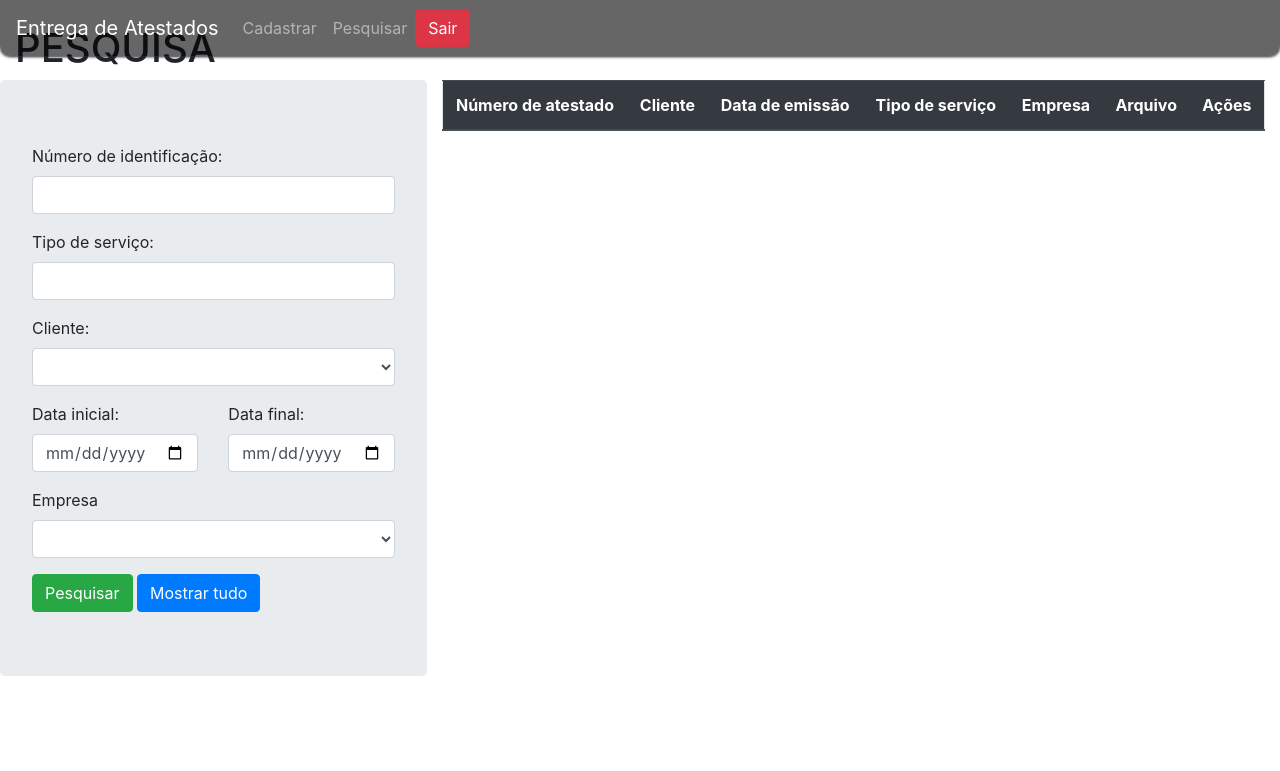
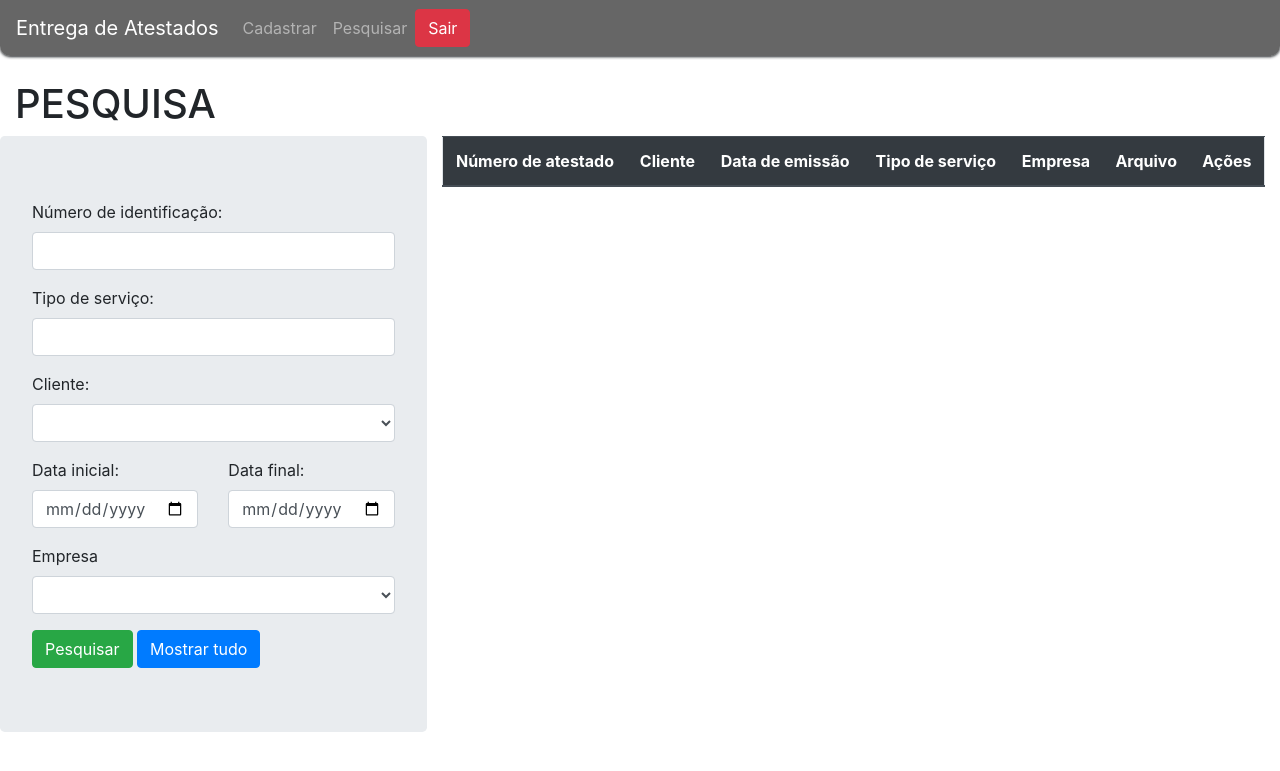
Before and after one commit to Mclara08/atestado-conjunto, a Django app: page /pesquisa/ in a window 1280 px wide. Shown: the top 771 px of the page. Run offline with Django 3.2, Linux system fonts and the light colour scheme; the visitor is signed in with stand-in values (Sample User, id 1); data that the repository does not hold is empty; some libraries are stand-ins or nearby versions.

Commit message:
Tela dividida e correções na tela de pesquisa

```diff
--- a/app/static/css/css_paginas.css
+++ b/app/static/css/css_paginas.css
@@ -4,6 +4,6 @@
     border-radius: 0px 0px 10px 10px;
 }
 
-.carousel-item img{
-    background-color: rgba(0, 0, 0, 0.6);
+#img1, #img2, #img3{
+    filter: blur(5px);
 }
--- a/app/templates/model-nav.html
+++ b/app/templates/model-nav.html
@@ -1,4 +1,4 @@
-<nav class="navbar navbar-expand-sm navbar-dark fixed-top" id="menu-nav">
+<nav class="navbar navbar-expand-sm navbar-dark" id="menu-nav">
     <a class="navbar-brand" href="/">Entrega de Atestados</a>
     <button class="navbar-toggler" type="button" data-toggle="collapse" data-target="#navbarNav" aria-controls="navbarNav" aria-expanded="false" aria-label="Alterna navegação">
         <span class="navbar-toggler-icon"></span>
--- a/app/templates/pesquisa.html
+++ b/app/templates/pesquisa.html
@@ -26,7 +26,7 @@
 
 <div class="row m-auto">
     <!--Formulário de pesquisa-->
-    <div class="jumbotron col-md-4 col-sm-12 col-12">
+    <div class="jumbotron col-lg-4 col-md-12 col-sm-12 col-12">
         <form name="formpesquisa" id="form-pesquisa" method="GET" action="/pesquisa/">
             {%csrf_token%}
             <div class="form-group">
@@ -70,7 +70,7 @@
         </form>
     </div>
     <div class="clearfix visible-sm-block"></div>
-    <div class="container-fluid col-md-8 col-sm-12 col-12">
+    <div class="container-fluid col-lg-8 col-md-12 col-sm-12 col-12">
         <!--Exibe mensagem de erro-->
         {% if messages %}
         {% for message in messages %}
```
Also changed, not shown: app/templates/index.html (+8 -5 lines), app/templates/login.html (+6 -2 lines).
